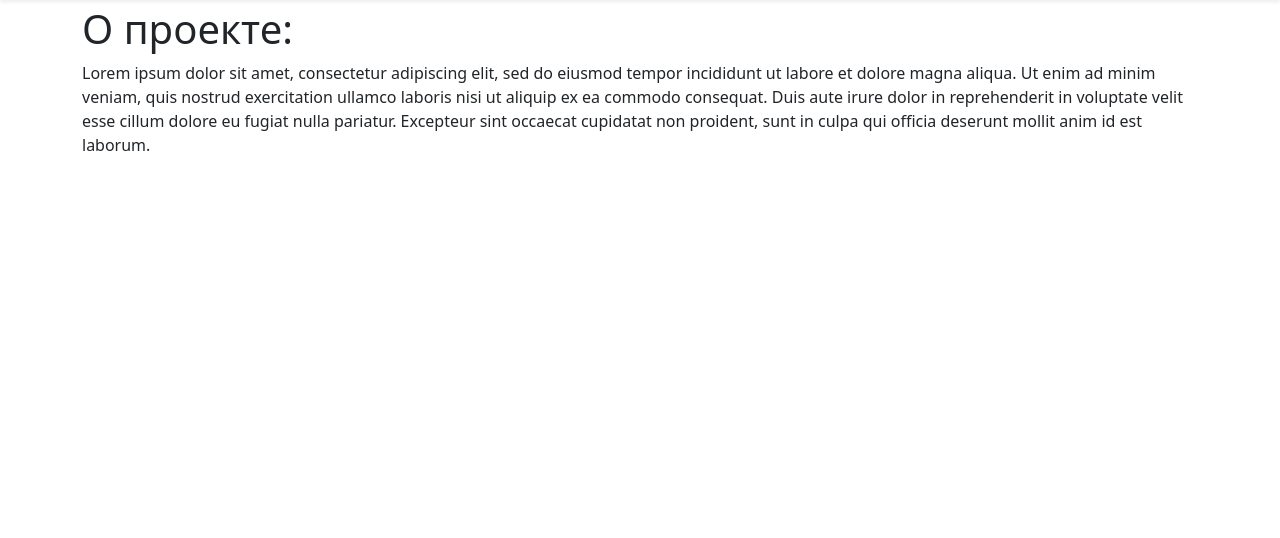
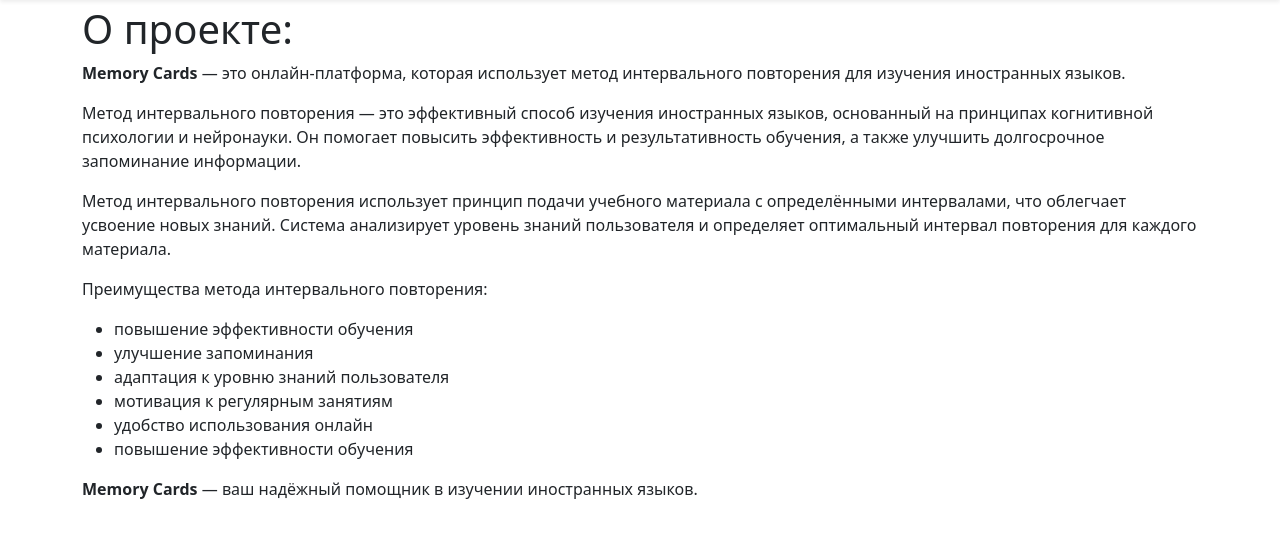
Before and after one commit to Benkendorf/langmemo, a Django app: page /about/ in a window 1280 px wide. Shown: the part 76-614 px from the top of the page. Run offline with Django 5.2, Linux system fonts and the light colour scheme.

Commit message:
Add About text rough draft

```diff
--- a/templates/about/description.html
+++ b/templates/about/description.html
@@ -7,8 +7,28 @@
 <article>
   <h1>О проекте:</h1>
   <p>
-    Lorem ipsum dolor sit amet, consectetur adipiscing elit, sed do eiusmod tempor incididunt ut labore et dolore magna aliqua. Ut enim ad minim veniam, quis nostrud exercitation ullamco laboris nisi ut aliquip ex ea commodo consequat. Duis aute irure dolor in reprehenderit in voluptate velit esse cillum dolore eu fugiat nulla pariatur. Excepteur sint occaecat cupidatat non proident, sunt in culpa qui officia deserunt mollit anim id est laborum.
-</p>
+    <b>Memory Cards</b> — это онлайн-платформа, которая использует метод интервального повторения для изучения иностранных языков.
+  </p>
+  <p>
+    Метод интервального повторения — это эффективный способ изучения иностранных языков, основанный на принципах когнитивной психологии и нейронауки. Он помогает повысить эффективность и результативность обучения, а также улучшить долгосрочное запоминание информации.
+  </p>
+  <p>
+    Метод интервального повторения использует принцип подачи учебного материала с определёнными интервалами, что облегчает усвоение новых знаний. Система анализирует уровень знаний пользователя и определяет оптимальный интервал повторения для каждого материала.
+  </p>
+  <p>
+    Преимущества метода интервального повторения:
+    <ul>
+      <li>повышение эффективности обучения</li>
+      <li>улучшение запоминания</li>
+      <li>адаптация к уровню знаний пользователя</li>
+      <li>мотивация к регулярным занятиям</li>
+      <li>удобство использования онлайн</li>
+      <li>повышение эффективности обучения</li>
+    </ul>
+  </p>
+  <p>
+    <b>Memory Cards</b> — ваш надёжный помощник в изучении иностранных языков.
+  </p>
 </article>
 
 {% endblock %}
```
